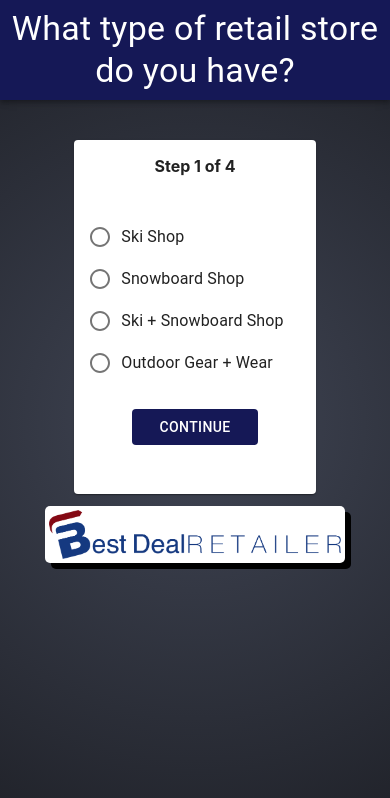
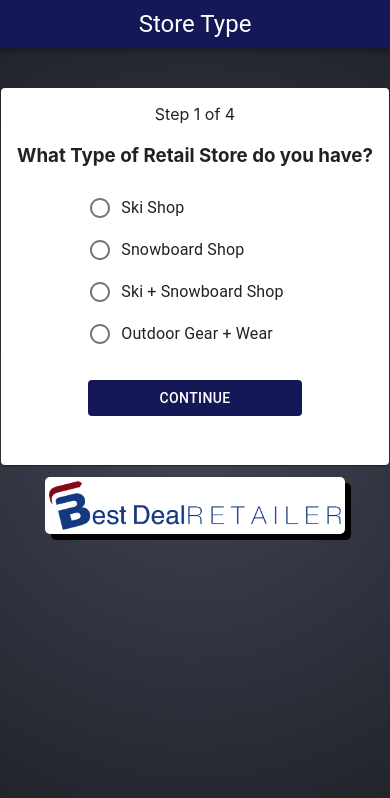
Before and after one commit to davidnielsen215/profit-calculator4, a React (Create React App) app: page / in a window 390 px wide. Both pictures are taken after a click on the button "BEGIN". Shown: the top 798 px of the page. Built offline with nearby package versions, Linux system fonts and the light colour scheme.

Commit message:
updated styling

```diff
--- a/src/LandingPage.css
+++ b/src/LandingPage.css
@@ -88,8 +88,23 @@
     .maincont{
         display: inline-block;
     }
+    .title{
+        font-size: 65px;
+        padding: 20px;
+        padding-top: 10%;
+    }
     .question{
-        font-size: 35px;
+        font-size: 55px;
+        padding: 20px;
+        padding-top: 15px;
+    }
+    .statement{
+        font-size: 25px;
+        padding: 30px;
+    }
+
+    .statement2{
+        font-size: 30px;
         padding: 20px;
     }
 
@@ -103,11 +118,12 @@
     }
 
     .lastbackground{
-        height: 100%;
+        height: 120vh;
         background: radial-gradient(circle, rgba(64,69,84,1) 0%, rgba(31,33,40,1) 100%);
     }
     .card{
-        max-width: 65%;
+        min-width: 75%;
+        min-height: 30%;
         display: inline-block;
         box-shadow: 6px 6px;
     }
@@ -141,6 +157,11 @@
         font-size: 30px;
         padding: 20px;
         padding-top: 30%;
+    }
+    .card{
+        min-width: 95%;
+        display: inline-block;
+        box-shadow: 6px 6px;
     }
 
     .logo{
--- a/src/components/AnnualSales.js
+++ b/src/components/AnnualSales.js
@@ -65,7 +65,7 @@ export class AnnualSales extends Component {
                 <React.Fragment>
                 <AppBar position='static' style={{backgroundColor: '#151856' }}>
                         <Typography variant="h4" style={{paddingTop: '2%', paddingBottom: '2%', padding: "2%"}}>
-                            Select range for store's annual sales
+                            Annual Sales
                         </Typography>
                     </AppBar>
                     <br></br>
@@ -73,6 +73,8 @@ export class AnnualSales extends Component {
                     <Card className='card'>
                     <CardContent>
                     <h4>Step {this.getStep(values.step)} of 4</h4>
+                    <br/>
+                    <h3>Select Range for Store's Annual Sales </h3>
                     <br/>
                     <FormControl >
                     <RadioGroup onChange={handleChange('annualSales')} defaultValue={values.annualSales}>
@@ -84,7 +86,7 @@ export class AnnualSales extends Component {
                         <FormControlLabel value="4000000" disabled={isDisabled} control={<Radio color="primary"/>} label="$3M - $5M" />
                         <FormControlLabel value="7500000" disabled={isDisabled} control={<Radio color="primary"/>} label="$5M - $10M" />
                         <TextField
-                            label="Other Amount"
+                            label="Other (Numbers Only)"
                             onChange={handleChange('annualSales')}
                             id="formatted-numberformat-input"
                             InputProps={{
--- a/src/components/Calculation.js
+++ b/src/components/Calculation.js
@@ -28,7 +28,7 @@ class Calculation extends Component {
                 </AppBar>    */}
                 <br></br>
                 <br></br>
-                <Card style={{maxWidth: '75%', display: 'inline-block', marginTop: '1%'}}>
+                <Card style={{maxWidth: '95%', display: 'inline-block', marginTop: '1%'}}>
                     <CardContent>
 
                     <img className='lastlogo' src={EntireLogo} alt=""/>
--- a/src/components/LastYear.js
+++ b/src/components/LastYear.js
@@ -50,7 +50,7 @@ export class LastYear extends Component {
                 <React.Fragment>
                 <AppBar position='static' style={{backgroundColor: '#151856' }}>
                         <Typography variant="h4" style={{paddingTop: '2%', paddingBottom: '2%', padding: "2%"}}>
-                        What (%) of your sales were last year’s product?
+                        Last Year's Product
                         </Typography>
                     </AppBar>
                     <br></br>
@@ -59,6 +59,8 @@ export class LastYear extends Component {
                     <CardContent>
                     <h4>Step {this.getStep(values.step)} of 4</h4>
                     <br/>
+                    <h3>What (%) of your sales were last year’s product? </h3>
+                    <br/>
                     <FormControl component="fieldset" >
                     <RadioGroup onChange={handleChange('lastYear')} defaultValue={values.lastYear}>
                         <FormControlLabel value="15%" control={<Radio color="primary"/>} label="10% - 20%" />
@@ -66,7 +68,7 @@ export class LastYear extends Component {
                         <FormControlLabel value="35.5%" control={<Radio color="primary"/>} label="31% - 40%" />
                         <FormControlLabel value="45.5%" control={<Radio color="primary"/>} label="41% - 50%" />
                         <TextField
-                            label="Other Amount"
+                            label="Other (Numbers Only)"
                             onChange={handleChange('lastYear')}
                             id="formatted-numberformat-input"
                             InputProps={{
--- a/src/components/NetProfit.js
+++ b/src/components/NetProfit.js
@@ -52,7 +52,7 @@ export class NetProfit extends Component {
                 <React.Fragment>
                 <AppBar position='static' style={{backgroundColor: '#151856' }}>
                         <Typography variant="h4" style={{paddingTop: '2%', paddingBottom: '2%', padding: "2%"}}>
-                            What was your net profit (%) from previous year
+                            Previous Net Profit
                         </Typography>
                     </AppBar>
                     <br></br>
@@ -60,6 +60,8 @@ export class NetProfit extends Component {
                     <Card className='card'>
                     <CardContent>
                     <h4>Step {this.getStep(values.step)} of 4</h4>
+                    <br/>
+                    <h3>What was your net profit (%) from previous year? </h3>
                     <br/>
                     <FormControl component="fieldset" >
                     <RadioGroup onChange={handleChange('netProfit')} defaultValue={values.netProfit}>
@@ -69,7 +71,7 @@ export class NetProfit extends Component {
                         <FormControlLabel value="11.45%" control={<Radio color="primary"/>} label="10.0% - 12.9%" />
                         <FormControlLabel value="14.45%" control={<Radio color="primary"/>} label="13.0% - 15.9%" />
                         <TextField
-                            label="Other Amount"
+                            label="Other (Numbers Only)"
                             onChange={handleChange('netProfit')}
                             id="formatted-numberformat-input"
                             InputProps={{
--- a/src/components/StoreType.js
+++ b/src/components/StoreType.js
@@ -36,8 +36,8 @@ export class StoreType extends Component {
             <MuiThemeProvider>
                 <React.Fragment>
                     <AppBar position='static' style={{backgroundColor: '#151856' }}>
-                        <Typography variant="h4" style={{paddingTop: '2%', paddingBottom: '2%', padding: "2%"}}>
-                            What type of retail store do you have?
+                        <Typography variant="h5" style={{paddingTop: '2%', paddingBottom: '2%', padding: "2%"}}>
+                            Store Type
                         </Typography>
                     </AppBar>
 
@@ -45,11 +45,9 @@ export class StoreType extends Component {
                     <br></br>
                 <Card className='card'>
                     <CardContent>
-                    <h4>Step {this.getStep(values.step)} of 4</h4>
+                    <p>Step {this.getStep(values.step)} of 4</p>
                     <br/>
-                    {/* <div className="progress"> */}
-                    {/* <ProgressBar animated now={20}/> */}
-                    {/* </div> */}
+                    <h3>What Type of Retail Store do you have?</h3>
                     <br/>
                     <FormControl component="fieldset" >
                     <RadioGroup onChange={handleChange('storeType')} defaultValue={values.storeType}>
```
Also changed, not shown: 1 other file (tests, documents, lock files or other folders).
